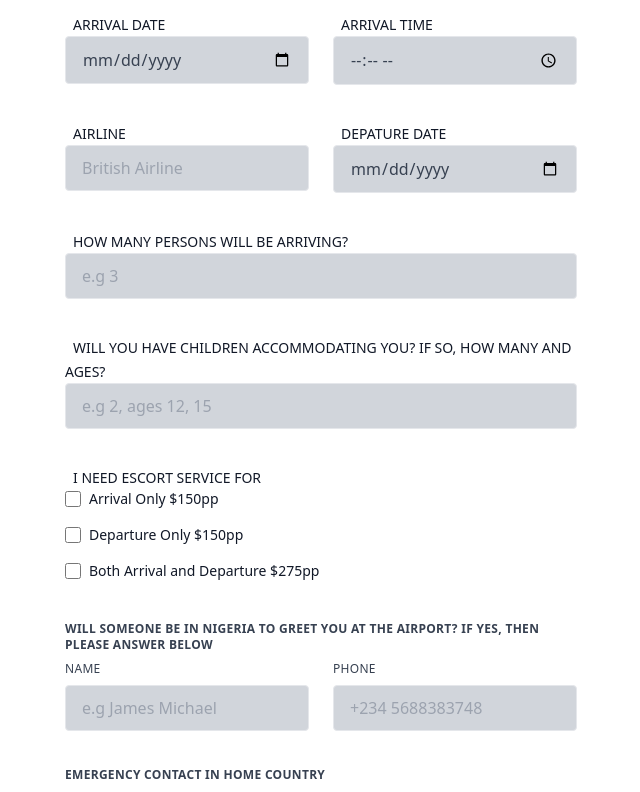
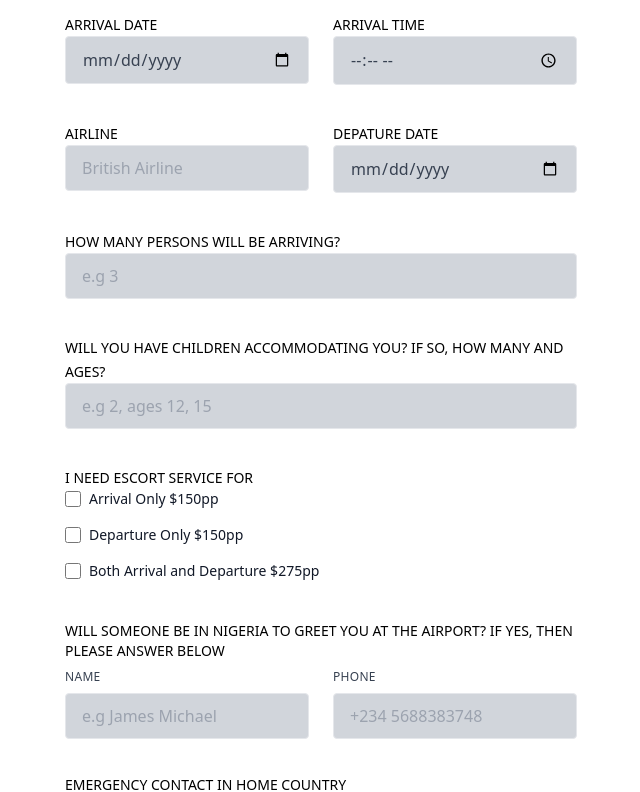
Before and after one commit to JC-Coder/tgw-airport-escort-website-react, a React (Vite) app: page /book-escort in a window 1280 px wide. Shown: the part 720-1512 px from the top of the page, without its empty margins (319-959 px from the left). Built offline with nearby package versions, Linux system fonts and the light colour scheme.

Commit message:
fixed form label text color

```diff
--- a/src/pages/BookEscort.jsx
+++ b/src/pages/BookEscort.jsx
@@ -303,7 +303,7 @@ const BookEscort = () => {
           </div>
 
           <div>
-            <p className="block uppercase tracking-wide text-gray-700 text-xs font-bold mb-2">
+            <p className={`${styles.formLabel}`}>
               Will someone be in Nigeria to greet you at the airport? If yes,
               then please answer below
             </p>
@@ -340,7 +340,7 @@ const BookEscort = () => {
           </div>
 
           <div>
-            <p className="block uppercase tracking-wide text-gray-700 text-xs font-bold mb-2">
+            <p className={`${styles.formLabel}`}>
               Emergency Contact in Home Country
             </p>
             <div class="flex flex-wrap -mx-3 mb-6">
--- a/src/style.js
+++ b/src/style.js
@@ -16,7 +16,7 @@ const styles = {
   marginX: "sm:mx-16 mx-6",
   marginY: "sm:my-16 my-6",
 
-  formLabel: "ml-2 uppercase text-sm font-medium text-gray-900 dark:text-gray-300",
+  formLabel: "ml-0 uppercase text-sm mb-2 font-medium text-black dark:text-gray-300",
   formInput:
     "appearance-none block w-full bg-gray-300 text-gray-700 border border-gray-200 rounded py-3 px-4 mb-3 leading-tight focus:outline-none focus:bg-white focus:border-gray-500",
   formCheckbox:
```
Also changed, not shown: package.json (+2 -6 lines), 1 other file (tests, documents, lock files or other folders).
